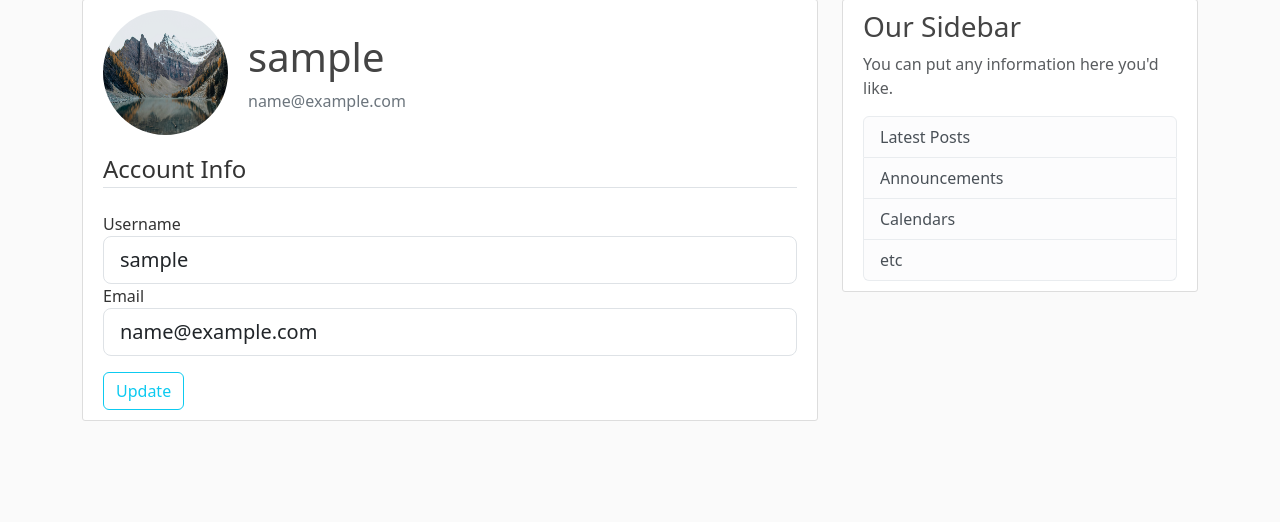
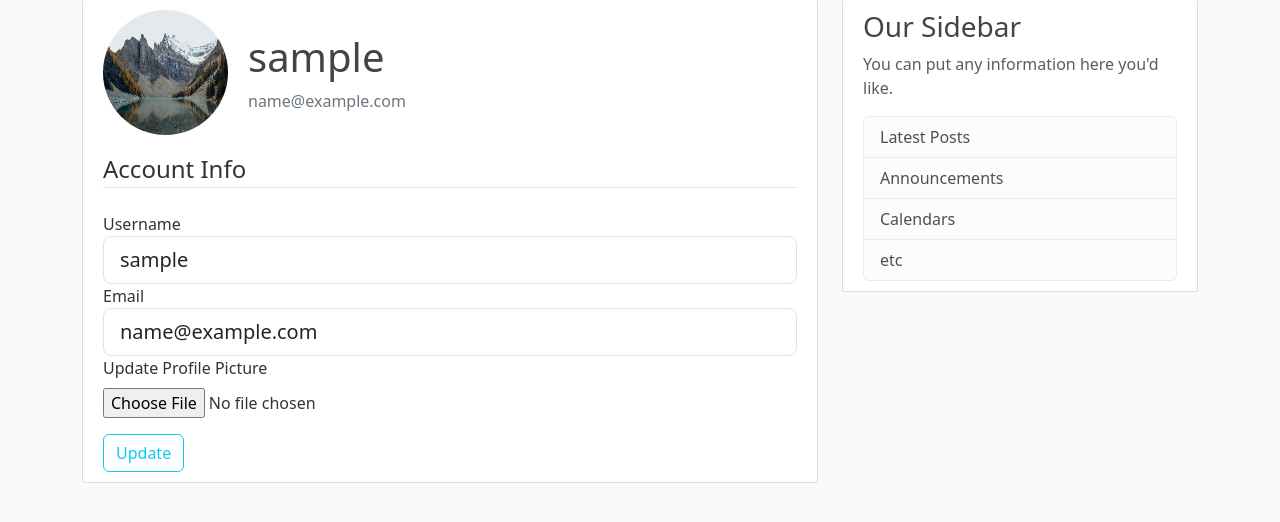
Before and after one commit to rezbites/blog, a Flask app: page /account in a window 1280 px wide. Shown: the part 81-603 px from the top of the page. Run offline with Flask 3, Linux system fonts and the light colour scheme; the visitor is signed in with stand-in values (Sample User, id 1); some libraries are stand-ins or nearby versions.

Commit message:
update img

```diff
--- a/main/forms.py
+++ b/main/forms.py
@@ -1,4 +1,5 @@
 from flask_wtf import FlaskForm
+from flask_wtf.file import FileField, FileAllowed
 from flask_login import current_user
 from wtforms import StringField, PasswordField, SubmitField, BooleanField
 from wtforms.validators import DataRequired, Length, Email, EqualTo, ValidationError
@@ -37,6 +38,7 @@ class LoginForm(FlaskForm):
 class UpdateAccountForm(FlaskForm):
     username = StringField('Username', validators = [DataRequired(), Length(min=2, max=20)])
     email = StringField('Email', validators = [DataRequired(), Email()  ])
+    picture = FileField('Update Profile Picture', validators=[FileAllowed(['jpg', 'png'])])
     submit = SubmitField('Update')
 
     def validate_username(self, username):
--- a/main/routes.py
+++ b/main/routes.py
@@ -1,3 +1,6 @@
+import os
+import secrets
+from PIL import Image
 from flask import render_template, flash, redirect, url_for, request
 from main import app, db, bcrypt
 from main.models import User, Post
@@ -75,11 +78,32 @@ def logout():
     return redirect(url_for('home'))
 
 
+def save_picture(form_picture):
+    random_hex = secrets.token_hex(8)
+    _, f_ext = os.path.splitext(form_picture.filename)
+    picture_fn = random_hex + f_ext
+    picture_path = os.path.join(app.root_path, 'static/profile_pics', picture_fn)
+
+    output_size = (125, 125)
+    i = Image.open(form_picture)
+    i.thumbnail(output_size)
+
+
+    i.save(picture_path)
+
+    return picture_fn
+
 @app.route('/account', methods = ['GET', 'POST'])
 @login_required
 def account():
     form = UpdateAccountForm()
     if form.validate_on_submit():
+        if form.picture.data:
+            picture_file = save_picture(form.picture.data)
+            current_user.image_file = picture_file
+
+
+
         current_user.username = form.username.data
         current_user.email = form.email.data
         db.session.commit()
--- a/main/templates/account.html
+++ b/main/templates/account.html
@@ -10,7 +10,7 @@
             </div>
         </div>
 
-        <form method="POST" action="">
+        <form method="POST" action="" enctype="multipart/form-data">
             {{ form.hidden_tag() }}
             <fieldset class="form-group">
                 <legend class="border-bottom mb-4">Account Info</legend>
@@ -42,6 +42,18 @@
                         {{ form.email(class="form-control form-control-lg") }}
                     {% endif %}
                 </div>
+
+
+
+                <div class="form-group">
+                    {{ form.picture.label(class="form-control-label d-block mb-2") }}
+                    {{ form.picture(class="form-control-file") }}
+                    {% if form.picture.errors %}
+                        {% for error in form.picture.errors %}
+                            <span class="text-danger d-block mt-2">{{ error }}</span>
+                        {% endfor %}
+                    {% endif %}
+                </div>
             </fieldset>
 
             <div class="form-group mt-3">
```
Also changed, not shown: 2 other files.
